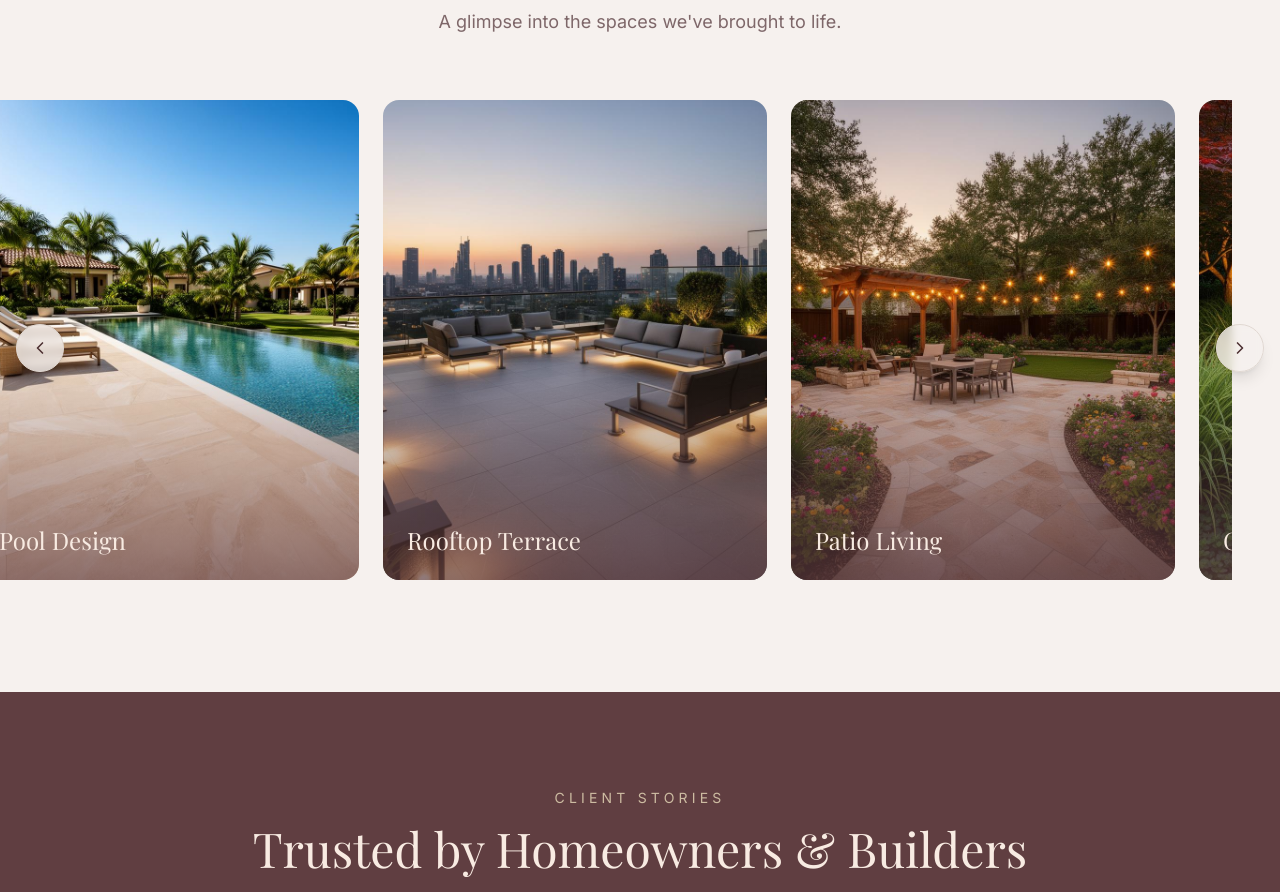
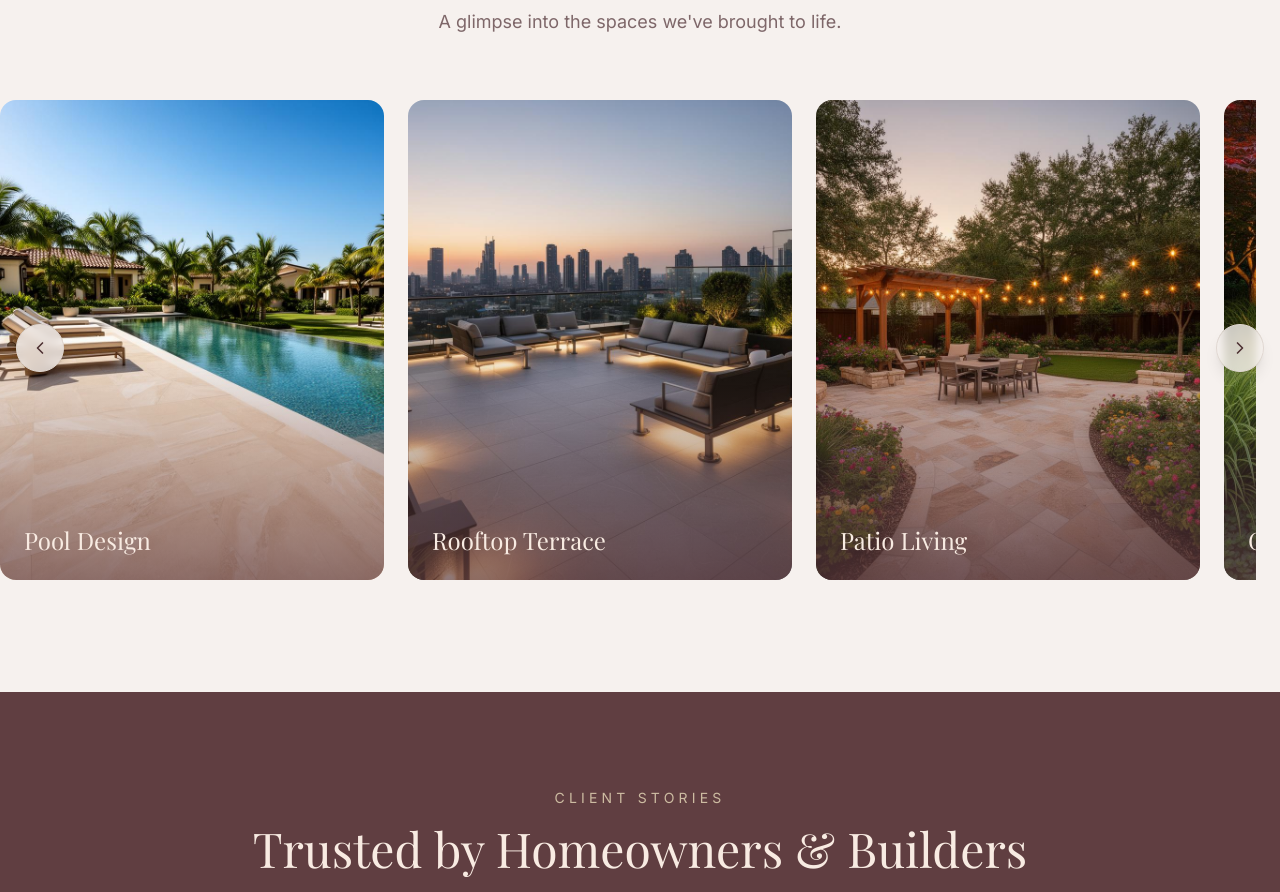
Before and after one commit to SamisDone/Atelier-De-Luca, a Next.js app: page / in a window 1280 px wide. Shown: the part 3442-4334 px from the top of the page. Built offline with nearby package versions, Linux system fonts and the light colour scheme.

Commit message:
Fix carousel whitespace issue
Co-authored-by: SamisDone <119945235+SamisDone@users.noreply.github.com>

```diff
--- a/src/components/VideoShowcase.tsx
+++ b/src/components/VideoShowcase.tsx
@@ -20,7 +20,7 @@ const VideoShowcase = () => {
     offset: ["start end", "end start"],
   });
 
-  const parallaxX = useTransform(scrollYProgress, [0, 1], ["0px", "-120px"]);
+  const parallaxX = useTransform(scrollYProgress, [0, 1], ["0px", "-60px"]);
 
   const scroll = useCallback((direction: "left" | "right") => {
     if (!stripRef.current) return;
```
